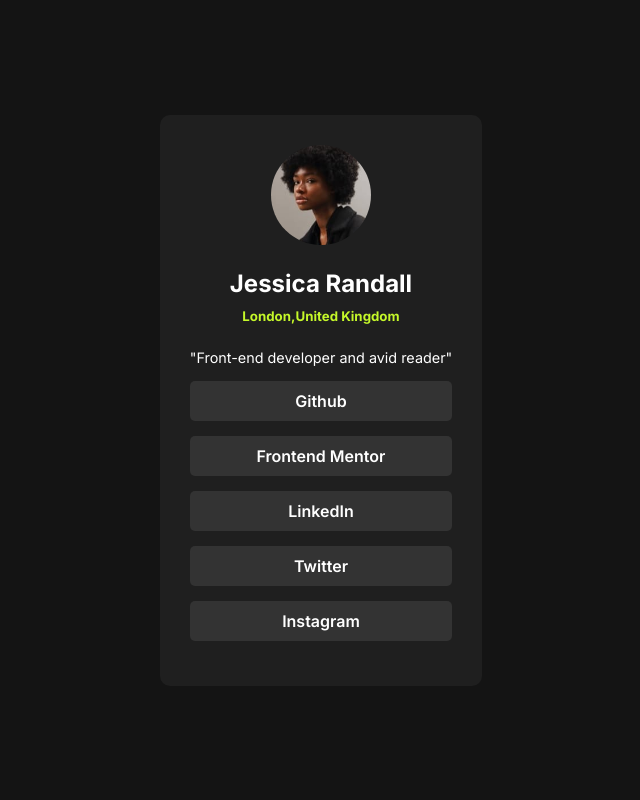
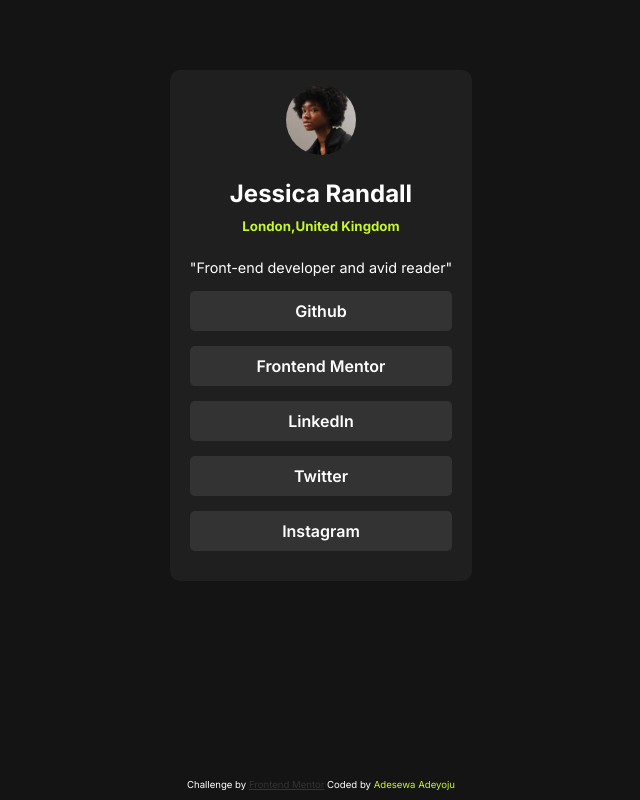
Before and after one commit to adesewaadeyoju/social-links-profile-main, a plain HTML site: page social-links-profile-main/index.html in a window 1280 px wide. Shown: the whole page, without its empty margins (319-959 px from the left). Drawn offline with Linux system fonts and the light colour scheme.

Commit message:
Modification

```diff
--- a/social-links-profile-main/assets/style.css
+++ b/social-links-profile-main/assets/style.css
@@ -5,7 +5,7 @@
 }
 
 body{
-    min-height: 100vh;
+    min-height: 100%;
     font-Family: "Inter", san-serif;
     font-style: normal;
     background-color: hsl(0, 0%, 8%);
@@ -18,7 +18,7 @@
     background-color: hsl(0, 0%, 12%);
     color: hsl(0, 0%, 100%);
     padding: 30px;
-    margin: 20px;
+    margin: 80px;
     border-radius: 10px;
     text-align: center;
     /* height: 80vh; */
@@ -44,6 +44,7 @@
     list-style-type: none;
     margin: 15px 0 10px;
 }
+
 /* .Card ul li {
     margin: 10px;
     padding: 10px;
@@ -72,13 +73,34 @@
     background-color: hsl(75, 94%, 57%);
     color: hsl(0, 0%, 12%);
 }
+footer{
+    display: block;
+}
+footer {
+    position: fixed;  /*takes the footer to the bottom of the page*/
+    bottom: 15px;
+    text-align: center;
+    color: hsl(0, 0%, 100%);
+    font-size: .6rem;
+}
+footer a{
+    color: hsl(0, 0%, 20%);
+}
 
-@media only screen and ( max-width: 320px){
+footer a:last-child{
+    color: hsl(75, 94%, 57%);
+    text-decoration: none;
+}
+
+@media only screen and ( min-width: 320px){
    .Card img{
     width: 70px;
    }
     .Card{
-        margin: 80px 0 ;
+        margin: 70px 0 ;
         padding: 15px 20px;
     }
 }
+footer{
+    bottom: 10px;
+}
--- a/social-links-profile-main/index.html
+++ b/social-links-profile-main/index.html
@@ -43,6 +43,13 @@
             </ul>
         </div>
     </div>
-
+    <footer>
+        <div class="attribution">
+            Challenge by
+            <a href="https://www.frontendmentor.io?ref=challenge" target="_blank">Frontend Mentor</a>
+            Coded by
+            <a class="name" href="~">Adesewa Adeyoju</a>
+        </div>
+    </footer>
 </body>
 </html>
```
